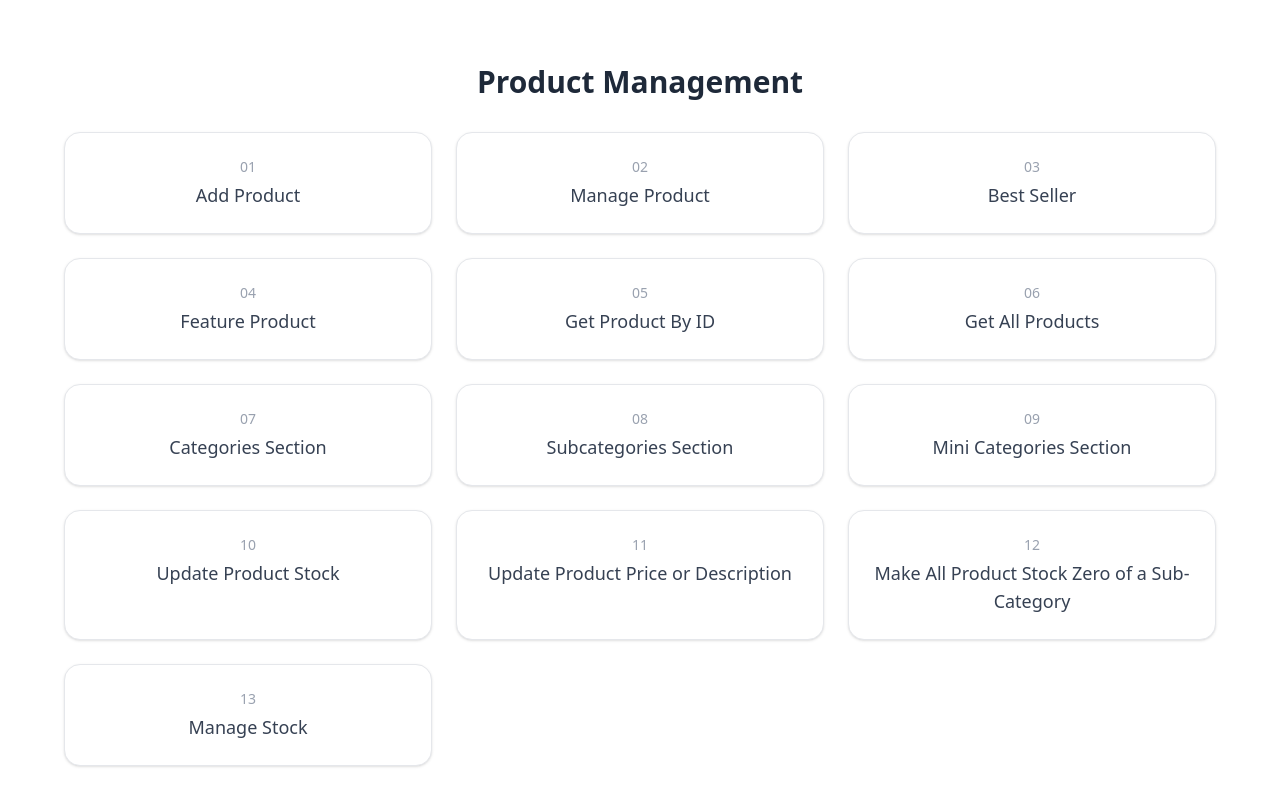
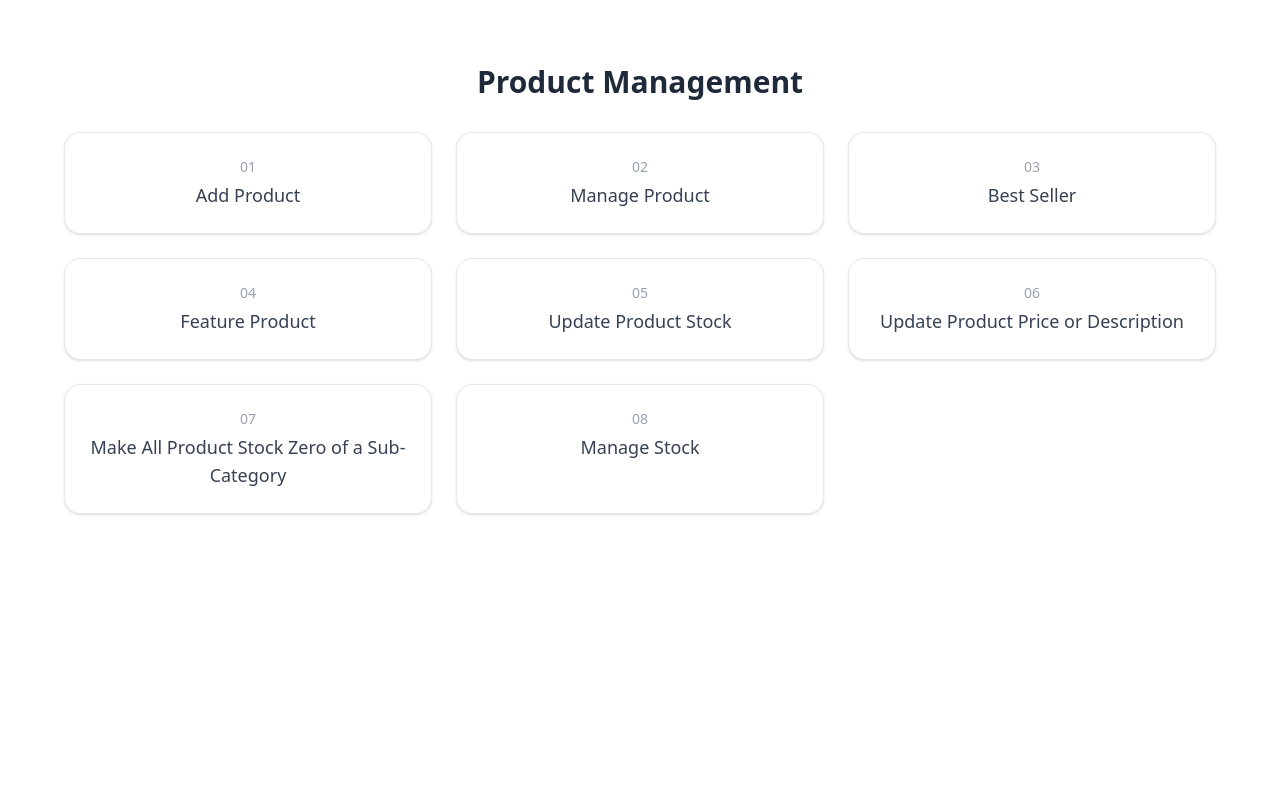
Before and after one commit to Zayed022/Raadi, a React (Vite) app in the folder admin/: page /products in a window 1280 px wide. Shown: the top 806 px of the page. Built offline with nearby package versions, Linux system fonts and the light colour scheme.

Commit message:
Fix home banner

```diff
--- a/admin/src/components/Products/Products.jsx
+++ b/admin/src/components/Products/Products.jsx
@@ -7,11 +7,6 @@ const actions = [
   { title: 'Manage Product', path: '/products/manage' },
   { title: 'Best Seller', path: '/products/bestSeller' },
   { title: 'Feature Product', path: '/products/feature' },
-  { title: 'Get Product By ID', path: '/products/get-by-id' },
-  { title: 'Get All Products', path: '/products/all' },
-  { title: 'Categories Section', path: '/products/categories' },
-  { title: 'Subcategories Section', path: '/products/subcategories' },
-  { title: 'Mini Categories Section', path: '/products/minicategories' },
   { title: 'Update Product Stock', path: '/products/stock' },
   { title: 'Update Product Price or Description', path: '/products/update-price' },
   { title: 'Make All Product Stock Zero of a Sub-Category ', path: '/products/sub-category' },
```
